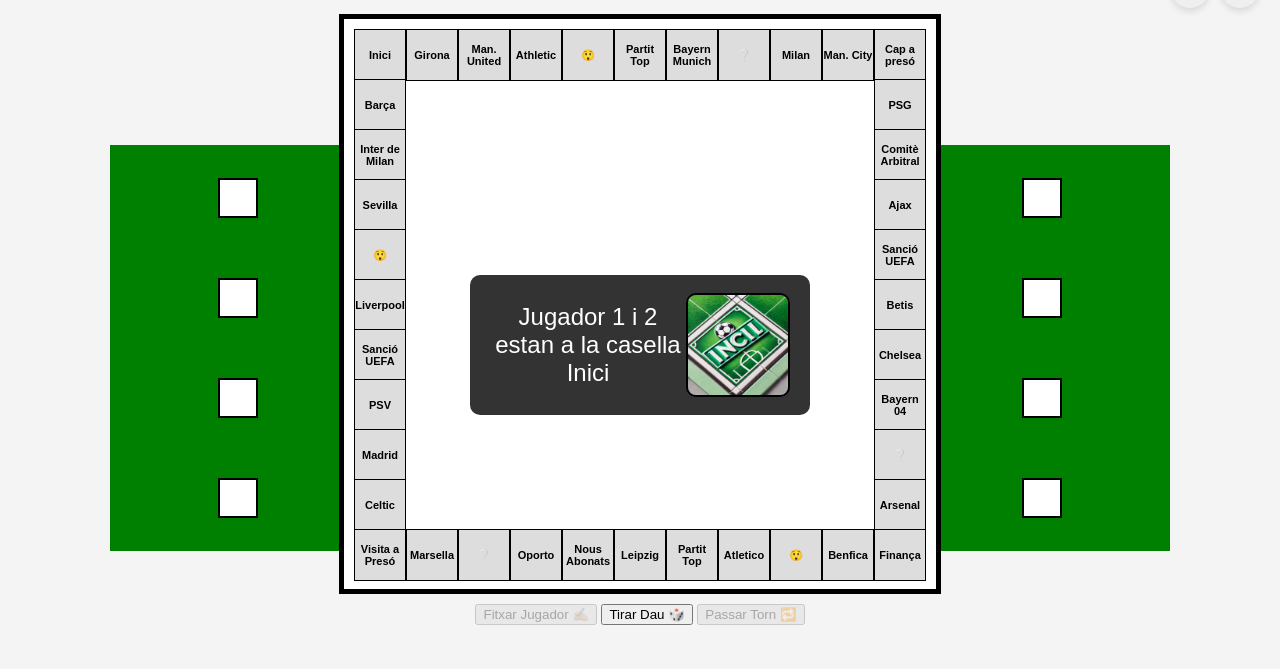
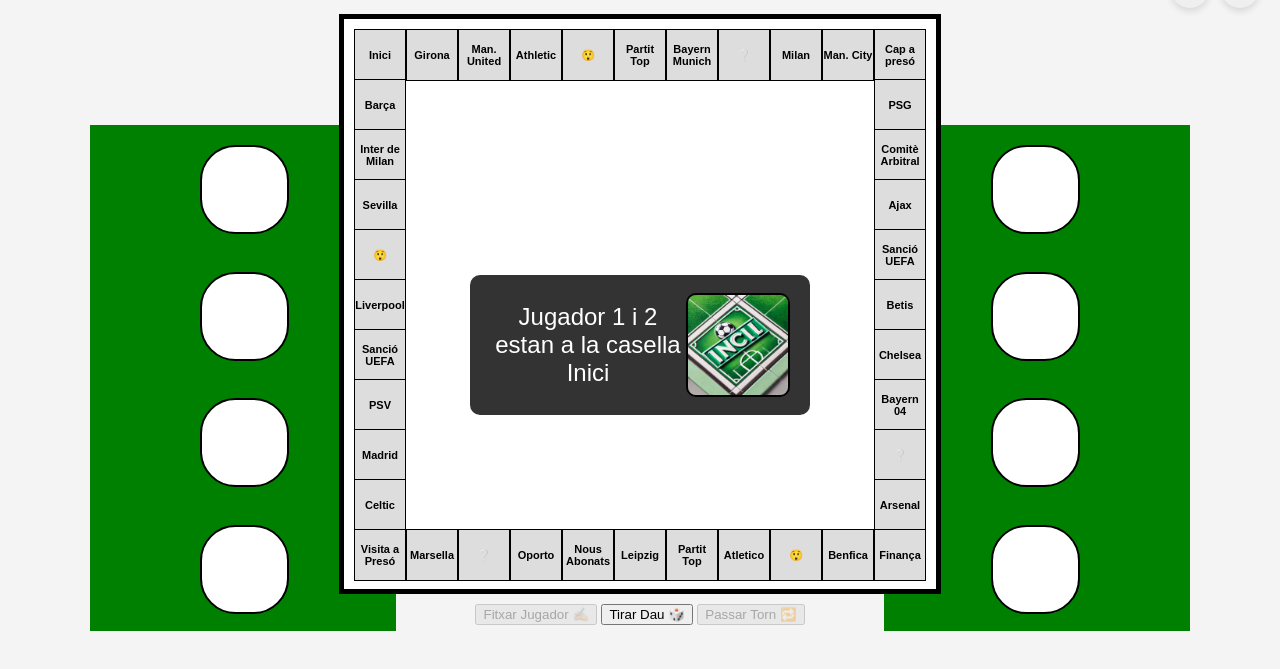
Before and after one commit to didacor/MonopolyFootball, a website: page public/taulell.html in a window 1280 px wide. Shown: the part 55-724 px from the top of the page. Drawn offline with nearby package versions, Linux system fonts and the light colour scheme; no server answers.

Commit message:
equips taulell

```diff
--- a/public/css/taulell.css
+++ b/public/css/taulell.css
@@ -124,21 +124,21 @@
     background-color: #e81919;
 }
 
-.side-areas {
+.equip-area {
     display: flex;
     justify-content: space-between;
     position: absolute;
-    top: 200px;
+    top: 180px;
     left: 0;
     right: 0;
-    padding: 0 110px;
+    padding: 0 90px;
     z-index: -1;
 }
 
-.side-rectangle {
+.area-rectangle {
     border: 3px solid green;
-    width: 250px;
-    height: 400px;
+    width: 300px;
+    height: 500px;
     display: flex;
     flex-direction: column;
     justify-content: space-around;
@@ -146,10 +146,60 @@
     background-color: green;
 }
 
-.white-square {
-    width: 40px;
-    height: 40px;
-    background-color: white;
-    border: 2px solid black;
-    box-sizing: border-box;
+.jugador {
+    position: absolute;
+    width: 75px;
+    height: 75px;
+    background-color: #fff;
+    border: 2px solid #000;
+    border-radius: 40%;
+    display: flex;
+    align-items: center;
+    justify-content: center;
+    font-weight: bold;
+    font-size: 12px;
+    text-align: center;
+    padding: 5px;
+    color: black;
+    word-wrap: break-word;
 }
+
+.local.porter {
+    left: 200px;
+    top: 4%;
+}
+
+.local.defensa {
+    left: 200px;
+    top: 29%;
+}
+
+.local.mig {
+    left: 200px;
+    top: 54%;
+}
+
+.local.davanter {
+    left: 200px;
+    top: 79%;
+}
+
+.visitant.porter {
+    right: 200px;
+    top: 4%;
+}
+
+.visitant.defensa {
+    right: 200px;
+    top: 29%;
+}
+
+.visitant.mig {
+    right: 200px;
+    top: 54%;
+}
+
+.visitant.davanter {
+    right: 200px;
+    top: 79%;
+}
--- a/public/taulell.html
+++ b/public/taulell.html
@@ -184,18 +184,18 @@
 
     <button id="endGameButton" class="menu-button" style="right: 70px;"><i class="bi bi-exclamation-circle-fill"></i></i></button>
 
-    <div class="side-areas">
-        <div class="side-rectangle">
-            <div class="white-square"></div>
-            <div class="white-square"></div>
-            <div class="white-square"></div>
-            <div class="white-square"></div>
+    <div class="equip-area">
+        <div class="area-rectangle">
+            <div class="jugador porter local" id="porterLocal"></div>
+            <div class="jugador defensa local" id="defensaLocal"></div>
+            <div class="jugador mig local" id="migLocal"></div>
+            <div class="jugador davanter local" id="davanterLocal"></div>
         </div>
-        <div class="side-rectangle">
-            <div class="white-square"></div>
-            <div class="white-square"></div>
-            <div class="white-square"></div>
-            <div class="white-square"></div>
+        <div class="area-rectangle">
+            <div class="jugador porter visitant" id="porterVisitant"></div>
+            <div class="jugador defensa visitant" id="defensaVisitant"></div>
+            <div class="jugador mig visitant" id="migVisitant"></div>
+            <div class="jugador davanter visitant" id="davanterVisitant"></div>
         </div>
     </div>
 
```
